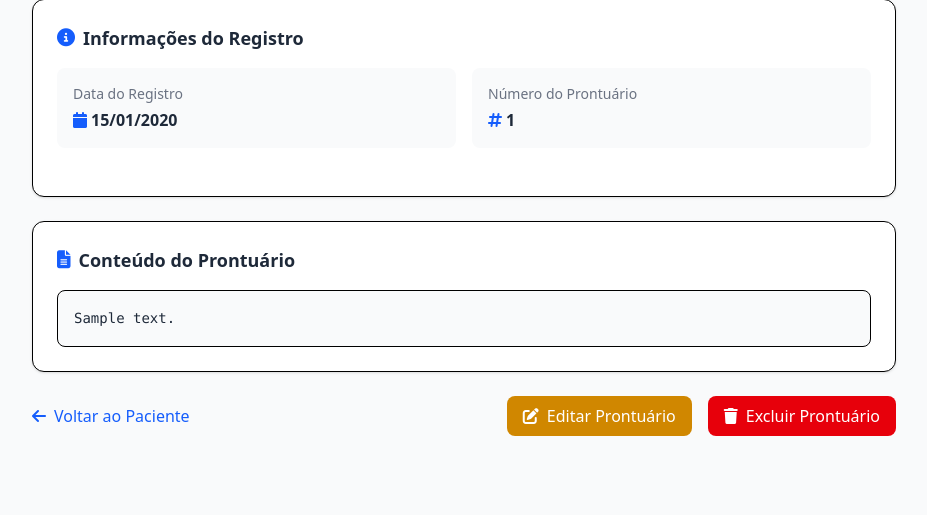
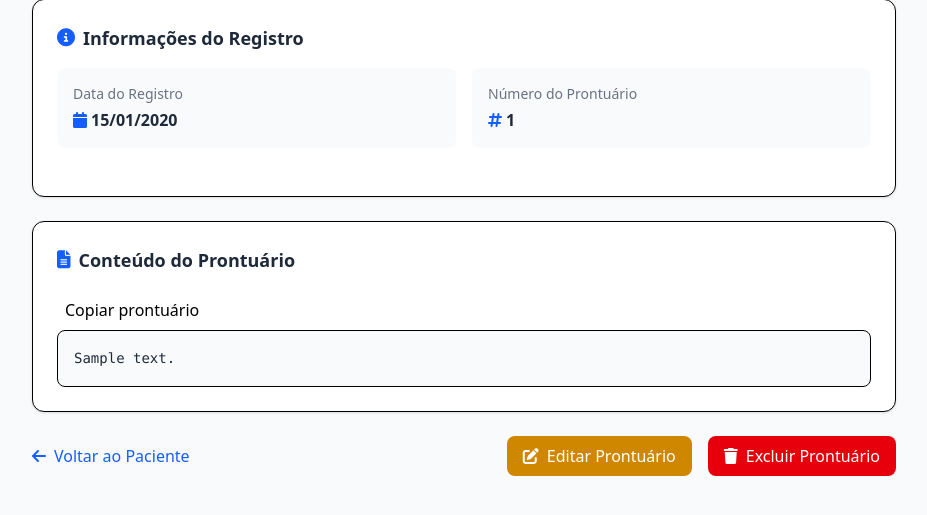
Before and after one commit to psifabiohenrique/psi-assist-backend, a Django app: page /records/patient/1/record/1/ in a window 1280 px wide. Shown: the part 167-682 px from the top of the page, without its empty margins (176-1103 px from the left). Run offline with Django 5.2, Linux system fonts and the light colour scheme; a user stored in the database is signed in; tables that the repository leaves empty hold one stand-in row (values such as "Sample post").

Commit message:
Added button to copy the record content to clipboard

```diff
--- a/src/psy_records/templates/psy_records/psyrecord_detail.html
+++ b/src/psy_records/templates/psy_records/psyrecord_detail.html
@@ -71,8 +71,11 @@
                 <i class="fas fa-file-alt text-blue-600"></i>
                 <span>Conteúdo do Prontuário</span>
             </h2>
+            <p class="p-2 cursor-pointer hover:scale-120 inline-block">
+                <span  onclick=copy()>Copiar prontuário</span>
+            </p>
             <div class="bg-gray-50 p-4 rounded-lg border">
-                <pre class="whitespace-pre-wrap text-gray-800 font-mono text-sm leading-relaxed">{{ record.content }}</pre>
+                <pre class="whitespace-pre-wrap text-gray-800 font-mono text-sm leading-relaxed" id="record-content">{{ record.content }}</pre>
             </div>
         </div>
 
@@ -98,6 +101,30 @@
             </div>
         </div>
     </div>
+
+    <script>
+        function copy() {
+            // Obtém o conteúdo do elemento com id 'record-content'
+            console.log("Copiando")
+            const recordContent = document.getElementById('record-content');
+            console.log(recordContent)
+
+            if (recordContent) {
+                // Copia o texto para a área de transferência
+                navigator.clipboard.writeText(recordContent.textContent || recordContent.innerText)
+                    .then(() => {
+                        // Emite um alert confirmando que foi copiado
+                        alert('Conteúdo copiado para a área de transferência!');
+                    })
+                    .catch(err => {
+                        console.error('Erro ao copiar: ', err);
+                        alert('Erro ao copiar o conteúdo.');
+                    });
+            } else {
+                alert('Conteúdo não encontrado.');
+            }
+        }
+    </script>
 </body>
 
 </html>
```
